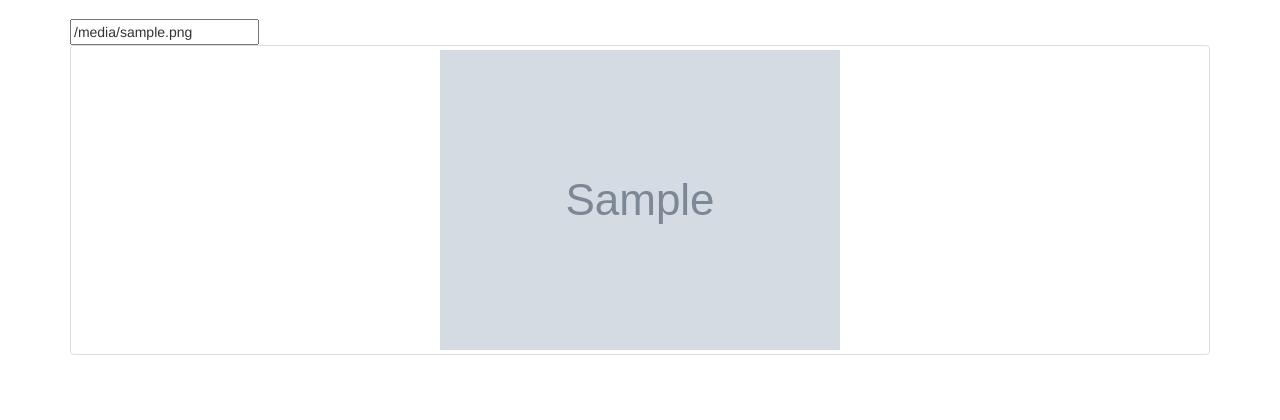
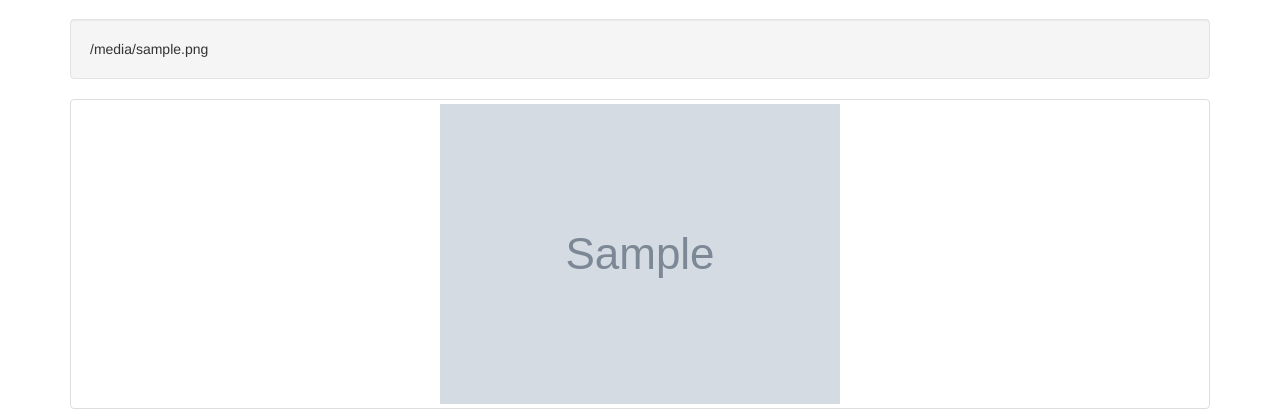
Before and after one commit to jonstacks/photoz, a Django app: page /images/00000000-0000-0000-0000-000000000001/ in a window 1280 px wide. Shown: the part 51-471 px from the top of the page. Run offline with Django 3.2, Linux system fonts and the light colour scheme; tables that the repository leaves empty hold one stand-in row (values such as "Sample post"); grey boxes marked "Sample" are stand-in pictures; some libraries are stand-ins or nearby versions.

Commit message:
Added styles back.

```diff
--- a/photos/templates/photos/temporaryimage_detail.html
+++ b/photos/templates/photos/temporaryimage_detail.html
@@ -4,7 +4,7 @@
 {% with image=image.image %}
 <div class="row">
   <div class="col-md-12">
-    <input value={{ image.url }} readonly="readonly" onClick="this.select();">
+    <input class="well" value={{ image.url }} readonly="readonly" onClick="this.select();" style="width:100%;">
   </div>
 </div>
 <div class="row">
```
